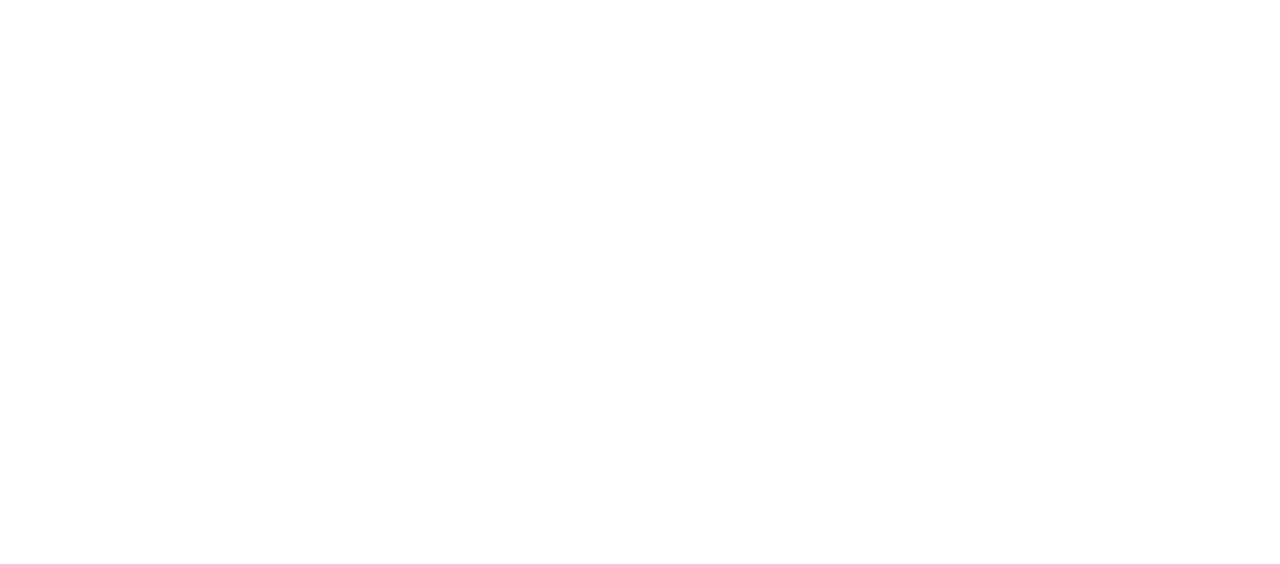
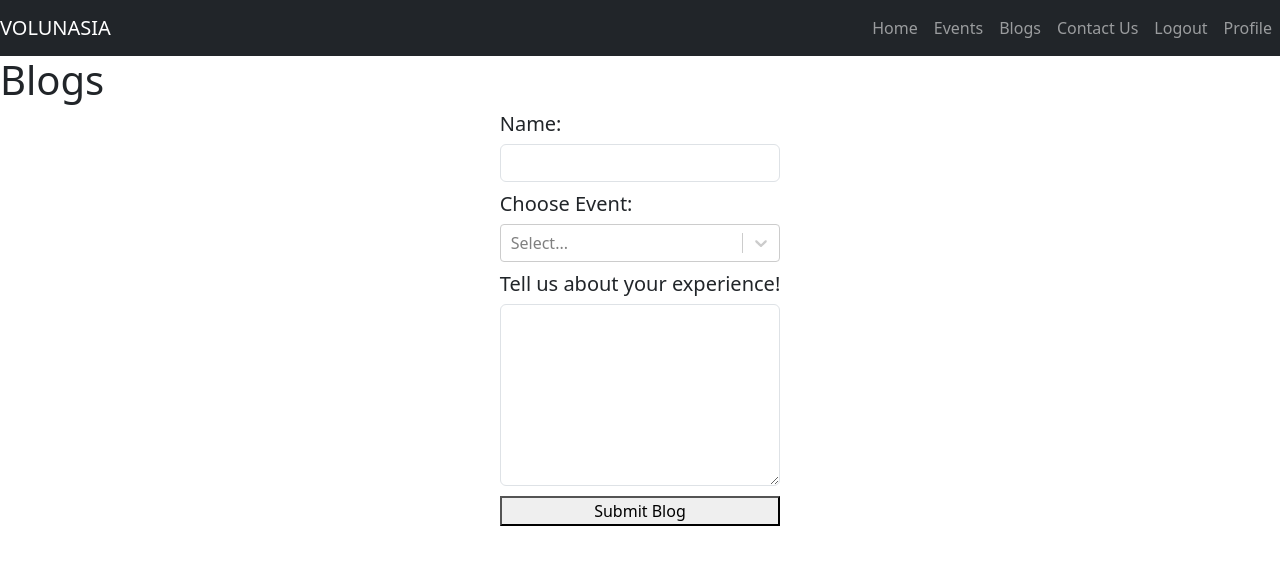
Before and after one commit to NicholasTanYY/volunteer_management_system, a React (Create React App) app: page /userBlogs in a window 1280 px wide. Before the commit this address had no page. Shown: the top 564 px of the page. Built offline with nearby package versions, Linux system fonts and the light colour scheme.

Commit message:
Add blog tab

```diff
--- a/src/components/BlogComponent.tsx
+++ b/src/components/BlogComponent.tsx
@@ -1,11 +1,12 @@
 import React, { useEffect, useState } from 'react';
-import UserNavigationbar from './UserNavigationBarComponent';
 import sampleBlogs from '../utilities/samples/SampleBlogs.json';
 import BlogRendererComponent from './BlogRendererComponent';
 import { BlogInfo } from '../utilities/BlogInfoInterface';
+import { useNavigate } from 'react-router-dom';
 
 const BlogComponent: React.FC = () => {
   const [blogs, setBlogs] = useState<BlogInfo[]>([]);
+  const navigate = useNavigate();
 
   useEffect(() => {
     setBlogs(sampleBlogs.blogList);
@@ -13,6 +14,7 @@
 
   const handleBlogClick = (event: BlogInfo) => {
     console.log('Clicked blog', event.id);
+    navigate(`/userBlogs/`);
   }
 
   return (
--- a/src/components/UserNavigationBarComponent.tsx
+++ b/src/components/UserNavigationBarComponent.tsx
@@ -13,6 +13,7 @@
         <Nav className="ms-auto">
           <Nav.Link as={Link} to="/userHome">Home</Nav.Link>
           <Nav.Link as={Link} to="/userEvents">Events</Nav.Link>
+          <Nav.Link as={Link} to="/userBlogs">Blogs</Nav.Link>
           <Nav.Link as={Link} to="/userContactUs">Contact Us</Nav.Link>
           <Nav.Link as={Link} to="/">Logout</Nav.Link>
           <Nav.Link as={Link} to="/userProfile">Profile</Nav.Link>
--- a/src/index.tsx
+++ b/src/index.tsx
@@ -17,6 +17,7 @@
 import UserLoginPage from './pages/userPages/UserLoginPage';
 import AdminLoginPage from './pages/adminPages/AdminLoginPage';
 import UserRegisterPage from './pages/userPages/UserRegisterPage';
+import UserBlogsPage from './pages/userPages/UserBlogsPage';
 
 const root = ReactDOM.createRoot(
   document.getElementById('root') as HTMLElement
@@ -31,6 +32,7 @@
           <Route path="/userRegister" element={<UserRegisterPage />} />
           <Route path="/userHome" element={<UserHomePage />} />
           <Route path="/userProfile" element={<UserProfilePage />} />
+          <Route path="/userBlogs" element={<UserBlogsPage />} />
           <Route path="/userEvents" element={<UserEventsPage />} />
           <Route path="/userContactUs" element={<UserContactUsPage />} />
           <Route path="/adminLogin" element={<AdminLoginPage />} />
--- /dev/null
+++ b/src/pages/userPages/UserBlogsPage.tsx
@@ -0,0 +1,99 @@
+import React, { useState, ChangeEvent, FormEvent } from 'react';
+import UserNavigationbar from '../../components/UserNavigationBarComponent';
+import { Container } from 'react-bootstrap';
+import { useNavigate } from 'react-router-dom';
+import Select from 'react-select';
+import AllEvents from '../../utilities/AllEvents';
+
+const UserBlogsPage: React.FC = () => {
+
+    const [blogInfo, setBlogInfo] = useState({
+        id: 0,
+        name: '',
+        datePosted: '',
+        timePosted: '',
+        eventName: null,
+        description: '',
+    });
+
+    const navigate = useNavigate();
+
+    const handleBlogSubmit = (event: { preventDefault: () => void; }) => {
+        event.preventDefault();
+
+        // Get the current date and time
+        const now = new Date();
+        const datePosted = now.toLocaleDateString();
+        const timePosted = now.toLocaleTimeString();
+
+        // Create a new blog post
+        const newBlogPost = {
+            id: blogInfo.id, // Set the id to the current length of the blog list
+            name: blogInfo.name,
+            datePosted: datePosted,
+            timePosted: timePosted,
+            eventName: blogInfo.eventName,
+            description: blogInfo.description
+        };
+
+        console.log(newBlogPost); // TODO: database logic here
+
+        setBlogInfo({ id: blogInfo.id + 1, name: '', datePosted: '', timePosted: '', eventName: null, description: '' });
+
+        alert('Blog submitted successfully!');
+        navigate('/userHome');
+    };
+
+    const handleBlogChange = (event: ChangeEvent<HTMLInputElement>) => {
+        setBlogInfo({ ...blogInfo, [event.target.name]: event.target.value });
+    }
+
+    const handleEventChange = (selectedOption: any) => {
+        setBlogInfo({ ...blogInfo, eventName: selectedOption });
+    }
+
+    const handleDescriptionChange = (event: ChangeEvent<HTMLTextAreaElement>) => {
+        setBlogInfo({ ...blogInfo, description: event.target.value });
+    }
+
+    return (
+        <div>
+            <UserNavigationbar />
+            <h1>Blogs</h1>
+            <Container>
+                <div style={{ display: 'flex', justifyContent: 'center', alignItems: 'center', height: '100%' }}>
+                    <form onSubmit={handleBlogSubmit} style={{ display: 'flex', flexDirection: 'column', gap: '10px' }}>
+                        <label>
+                            <h5>Name:</h5>
+                            <input type="text" className="form-control" name="name" value={blogInfo.name} onChange={handleBlogChange} />
+                        </label>
+                        <label>
+                            <h5>Choose Event:</h5>
+                            <Select
+                                value={blogInfo.eventName}
+                                onChange={handleEventChange}
+                                options={AllEvents}
+                                isMulti={false} // Allow multiple selections
+                                className="basic-multi-select"
+                                classNamePrefix="select"
+                            />
+                        </label>
+                        <label>
+                            <h5>Tell us about your experience!</h5>
+                            <textarea
+                                className="form-control"
+                                name="description"
+                                value={blogInfo.description}
+                                onChange={handleDescriptionChange}
+                                rows={7} // Set the initial size of the textarea
+                            />
+                        </label>
+                        <button type="submit">Submit Blog</button>
+                    </form>
+                </div>
+            </Container>
+        </div>
+    );
+};
+
+export default UserBlogsPage;
--- /dev/null
+++ b/src/utilities/AllEvents.tsx
@@ -0,0 +1,14 @@
+const AllEvents = [
+  { value: 'gratitude_cards', label: 'Gratitude Cards Creation' },
+  { value: 'items_collection', label: 'Items Collection for Workers' },
+  { value: 'charity_walk', label: 'Charity Walks & Giveaways' },
+  { value: 'workers_engagement', label: 'Migrant Workers Engagement' },
+  { value: 'childrens_fiesta', label: 'Children’s Day Fiesta' },
+  { value: 'covid19_fundraising', label: 'Covid19 Fundraising & Relief' },
+  { value: 'ration_distribution', label: 'Ration Distribution' },
+  { value: 'senior_gardening', label: 'Senior Center Gardening' },
+  { value: 'mural_painting', label: 'Community Mural Painting' },
+  { value: 'migrants_day', label: 'Migrants Day Participation' }
+];
+
+export default AllEvents;
--- a/src/utilities/BlogInfoInterface.tsx
+++ b/src/utilities/BlogInfoInterface.tsx
@@ -3,6 +3,6 @@
     name: string;
     datePosted: string;
     timePosted: string;
-    eventName: string;
+    eventName: any;
     description: string;
 }
```
